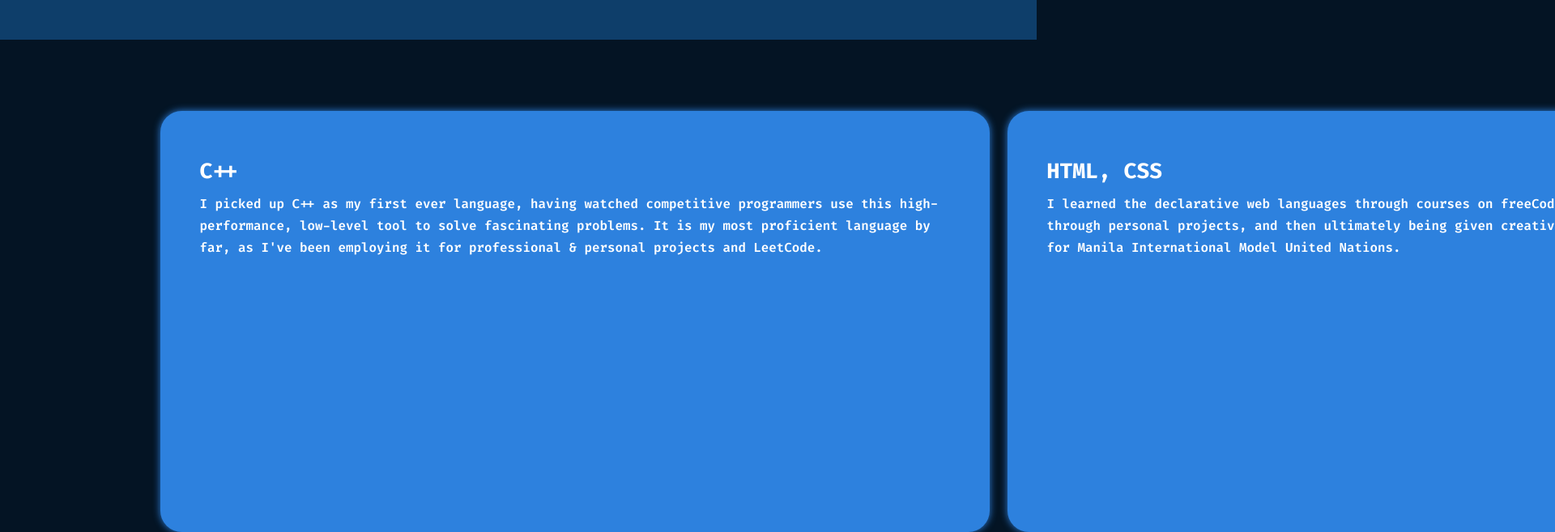
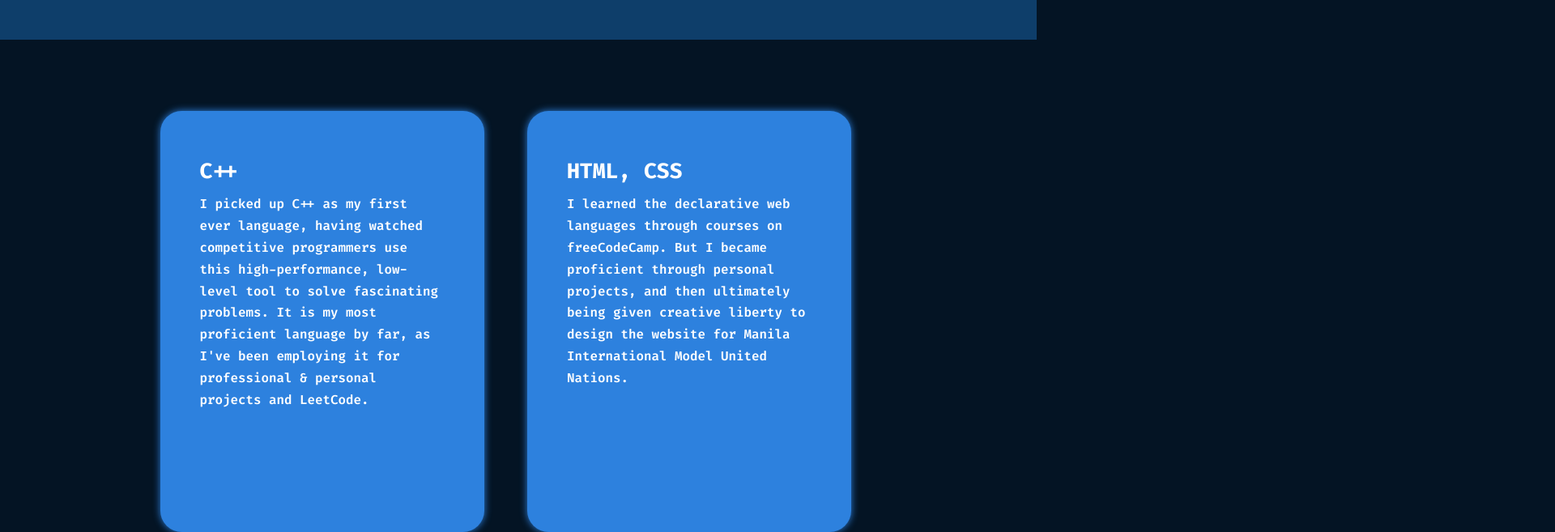
Before and after one commit to Francisco-MEB/Personal-Portfolio, a website: page index.html in a window 1280 px wide. Shown: the part 2620-3277 px from the top of the page at 81% size, 1920 px wide, since content can reach past the window. Drawn offline with nearby package versions, Linux system fonts and the light colour scheme.

Commit message:
Add files via upload

```diff
--- a/styles.css
+++ b/styles.css
@@ -646,7 +646,8 @@ form .btn {
     }
     .language-box {
         height: 65vh;
-        width: 80vw;
+        width: 100%;
+        max-width: 400px;
     }
     .acquainted {
         margin-left: 5.5rem;
```
